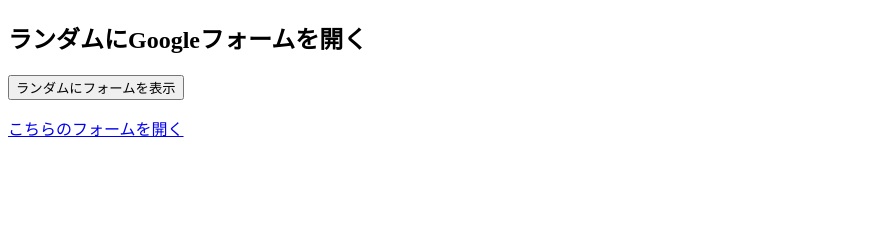
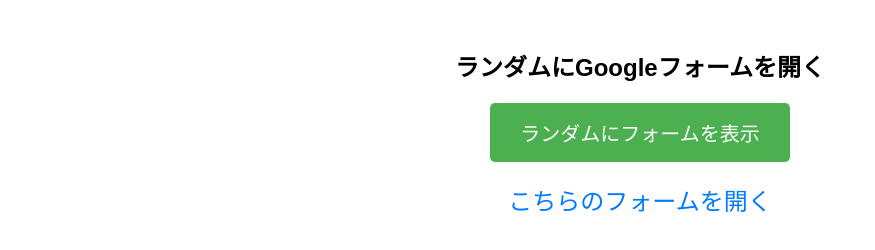
Before and after one commit to gotininaruo/zemi-questionnaire, a plain HTML site: page index.html in a window 1280 px wide. Both pictures are taken after a click on the button "ランダムにフォームを表示". Shown: the whole page, without its empty margins (0-875 px from the left). Drawn offline with Linux system fonts and the light colour scheme.

Commit message:
Update index.html

```diff
--- a/index.html
+++ b/index.html
@@ -2,7 +2,37 @@
 <html lang="ja">
 <head>
   <meta charset="UTF-8">
+  <meta name="viewport" content="width=device-width, initial-scale=1.0">
   <title>ランダムフォームリンク</title>
+  <style>
+    body {
+      font-family: Arial, sans-serif;
+      text-align: center;
+      padding: 20px;
+    }
+    button {
+      background-color: #4CAF50;
+      color: white;
+      padding: 15px 30px;
+      border: none;
+      border-radius: 5px;
+      cursor: pointer;
+      font-size: 20px; /* ボタンの文字サイズを大きく */
+    }
+    button:hover {
+      background-color: #45a049;
+    }
+    a {
+      display: block;
+      margin-top: 20px;
+      color: #007BFF;
+      font-size: 24px; /* リンクの文字サイズを大きく */
+      text-decoration: none;
+    }
+    a:hover {
+      text-decoration: underline;
+    }
+  </style>
 </head>
 <body>
 
```
